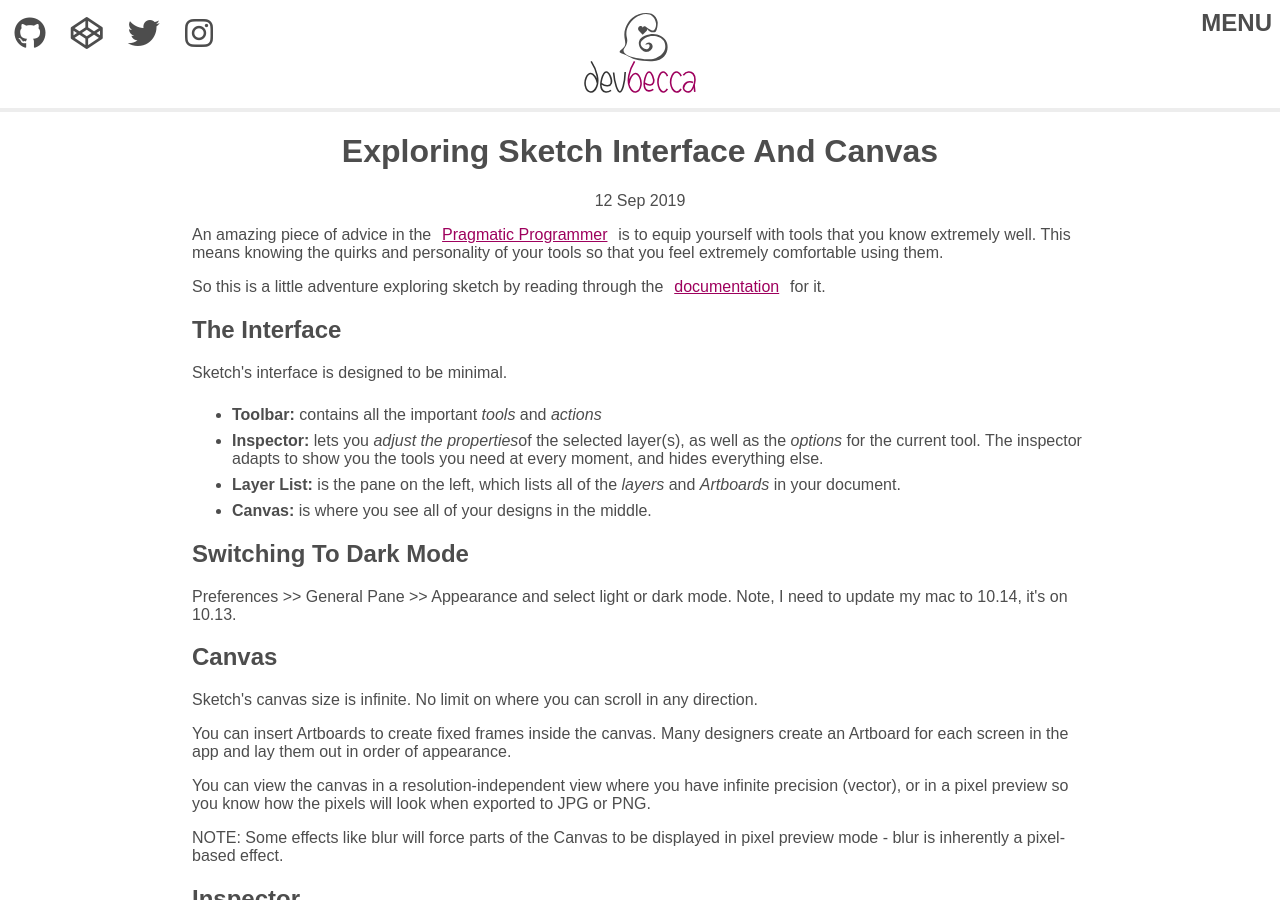
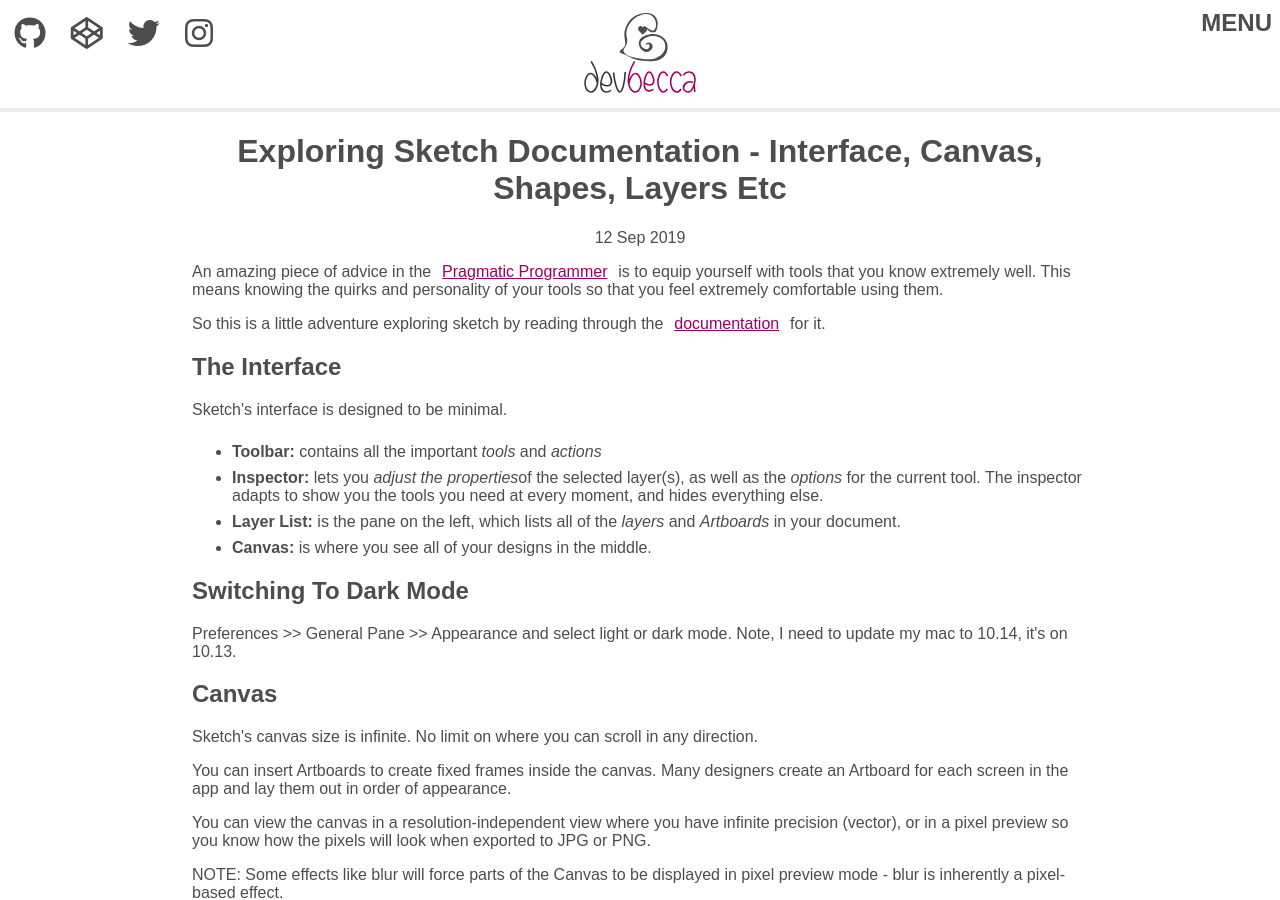
Before and after one commit to Becca9941/Becca9941.github.io, a Jekyll site: the page built from _posts/2019-09-12-exploring-sketch-canvas.html, in a window 1280 px wide and 900 px high. Built offline with Jekyll 4.4.1, drawn with Linux system fonts in a browser that asks for light colours; nearby versions of some CDN libraries.

Commit message:
✏️  rename title to give more examples of what sketch docs are covered

```diff
--- a/_posts/2019-09-12-exploring-sketch-canvas.html
+++ b/_posts/2019-09-12-exploring-sketch-canvas.html
@@ -1,6 +1,6 @@
 ---
 layout: post
-title: exploring sketch interface and canvas
+title: exploring sketch documentation - interface, canvas, shapes, layers etc
 ---
 <p>An amazing piece of advice in the <a href="https://pragprog.com/book/tpp20/the-pragmatic-programmer-20th-anniversary-edition" target="_blank">Pragmatic Programmer</a> is to equip yourself with tools that you know extremely well. This means knowing the quirks and personality of your tools so that you feel extremely comfortable using them.</p>
 
```
